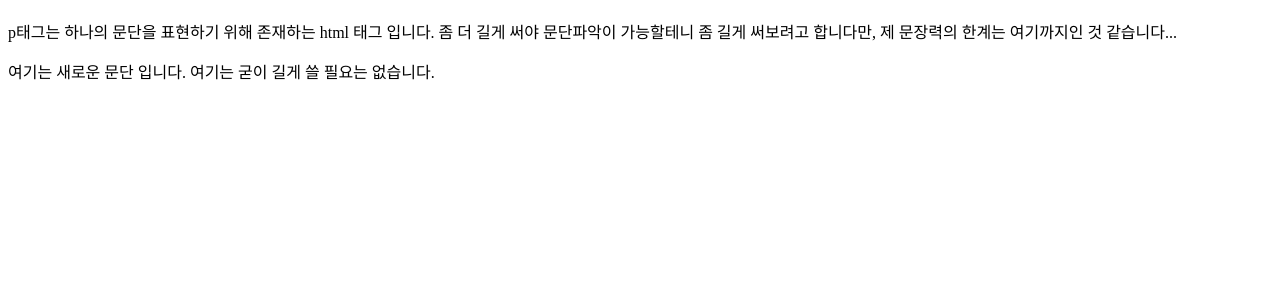
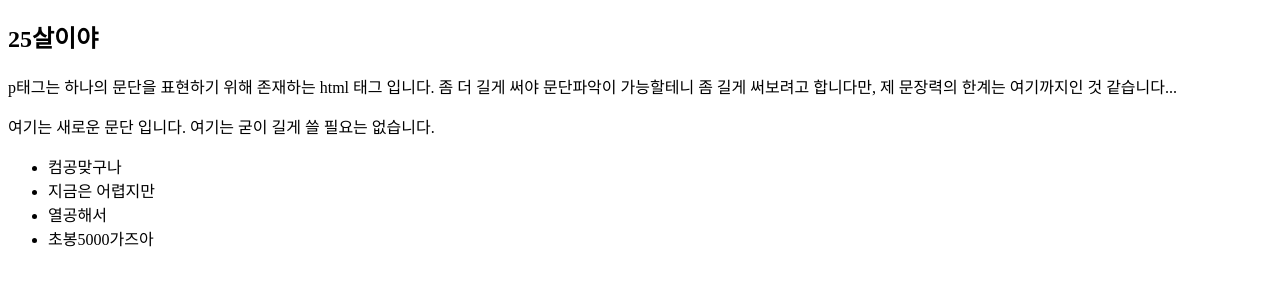
Before and after one commit to ooo3dong/SubAkBa.github.io, a plain HTML site: page index.html in a window 1280 px wide. Shown: the part 61-346 px from the top of the page. Drawn offline with Linux system fonts and the light colour scheme.

Commit message:
edit index.html self determination

```diff
--- a/index.html
+++ b/index.html
@@ -6,7 +6,14 @@
  </head>
  <body>
   <h1>Home</h1>
+  <h2>25살이야</h2>
   <p>p태그는 하나의 문단을 표현하기 위해 존재하는 html 태그 입니다. 좀 더 길게 써야 문단파악이 가능할테니 좀 길게 써보려고 합니다만, 제 문장력의 한계는 여기까지인 것 같습니다...</p>
   <p>여기는 새로운 문단 입니다. 여기는 굳이 길게 쓸 필요는 없습니다.</p>
+  <ul>
+	  <li>컴공맞구나</li>
+	  <li>지금은 어렵지만</li>
+	  <li>열공해서</li>
+	  <li>초봉5000가즈아</li>
+  </ul>
  </body>
 </html>
```
